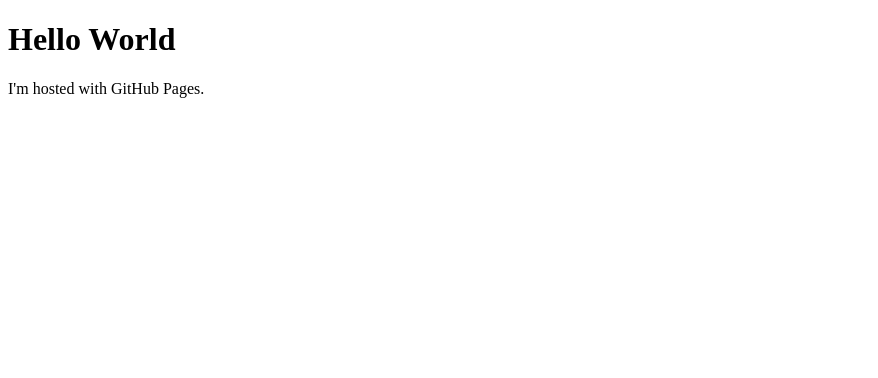
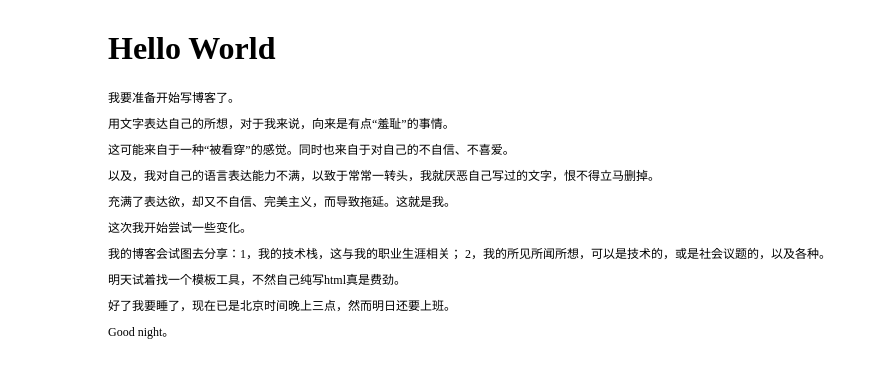
Before and after one commit to xkrocks/xkrocks.github.io, a plain HTML site: page index.html in a window 1280 px wide. Shown: the whole page, without its empty margins (0-878 px from the left). Drawn offline with Linux system fonts and the light colour scheme.

Commit message:
update index page

```diff
--- a/index.html
+++ b/index.html
@@ -1,9 +1,24 @@
 <!DOCTYPE html>
 <html>
 	<head>
+		<style type="text/css">
+			.container{margin: 30px 100px;}
+			.container > div{margin: 8px 0; font-size: 12px;}
+		</style>
 	</head>
 	<body>
-		<h1>Hello World</h1>
-		<p>I'm hosted with GitHub Pages.</p>
+		<div class="container">
+			<h1>Hello World</h1>
+			<div>我要准备开始写博客了。</div>
+			<div>用文字表达自己的所想，对于我来说，向来是有点“羞耻”的事情。</div>
+			<div>这可能来自于一种“被看穿”的感觉。同时也来自于对自己的不自信、不喜爱。</div>
+			<div>以及，我对自己的语言表达能力不满，以致于常常一转头，我就厌恶自己写过的文字，恨不得立马删掉。</div>
+			<div>充满了表达欲，却又不自信、完美主义，而导致拖延。这就是我。</div>
+			<div>这次我开始尝试一些变化。</div>
+			<div>我的博客会试图去分享：1，我的技术栈，这与我的职业生涯相关； 2，我的所见所闻所想，可以是技术的，或是社会议题的，以及各种。</div>
+			<div>明天试着找一个模板工具，不然自己纯写html真是费劲。</div>
+			<div>好了我要睡了，现在已是北京时间晚上三点，然而明日还要上班。</div>
+			<div>Good night。</div>
+		</div>
 	</body>
 </html>
```
